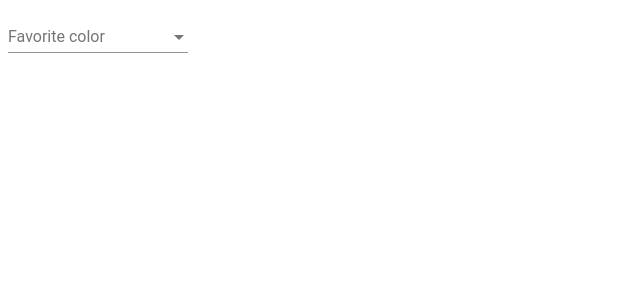
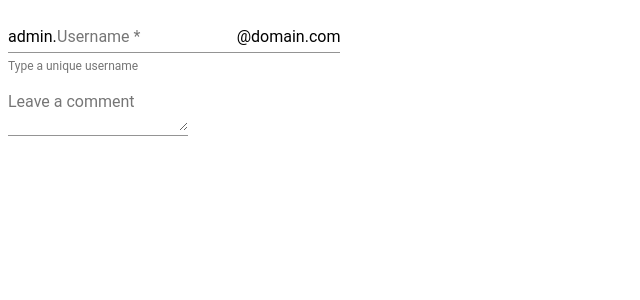
Before and after one commit to VitaliyDragun1990/angular-material-design-demo, an Angular app: page / in a window 1280 px wide. Shown: the top 300 px of the page, without its empty margins (0-640 px from the left). Built offline with nearby package versions, Linux system fonts and the light colour scheme.

Commit message:
textarea and input

```diff
--- a/src/app/app.component.html
+++ b/src/app/app.component.html
@@ -1,11 +1,27 @@
-<mat-form-field>
-  <mat-select [(value)]="favoriteColor" placeholder="Favorite color">
-    <mat-option
-      *ngFor="let color of colors"
-      [value]="color.id">{{color.name}}
-    </mat-option>
-  </mat-select>
-</mat-form-field>
-
-
-<div *ngIf="favoriteColor !== undefined">Your favorite color is {{colors[favoriteColor].name}}</div>
+<form>
+  <!--INPUT-->
+  <div>
+    <mat-form-field>
+      <span matPrefix>admin.</span>
+      <input
+        ngModel
+        #username="ngModel"
+        name="username"
+        type="text"
+        matInput
+        required
+        placeholder="Username">
+      <mat-hint>Type a unique username</mat-hint>
+      <span matSuffix>@domain.com</span>
+      <mat-error *ngIf="username.invalid && username.errors['required']">
+        The username field is required.
+      </mat-error>
+    </mat-form-field>
+  </div>
+  <!--TEXTAREA-->
+  <div>
+    <mat-form-field>
+      <textarea matTextareaAutosize matInput placeholder="Leave a comment"></textarea>
+    </mat-form-field>
+  </div>
+</form>
--- a/src/app/app.module.ts
+++ b/src/app/app.module.ts
@@ -3,6 +3,7 @@
 import { MatCheckboxModule } from '@angular/material/checkbox';
 import {MatRadioModule} from '@angular/material/radio';
 import {MatSelectModule} from '@angular/material/select';
+import {MatInputModule} from '@angular/material/input';
 
 import { NgModule } from '@angular/core';
 
@@ -21,7 +22,8 @@
     BrowserAnimationsModule,
     MatCheckboxModule,
     MatRadioModule,
-    MatSelectModule
+    MatSelectModule,
+    MatInputModule
   ],
   providers: [],
   bootstrap: [AppComponent]
```
